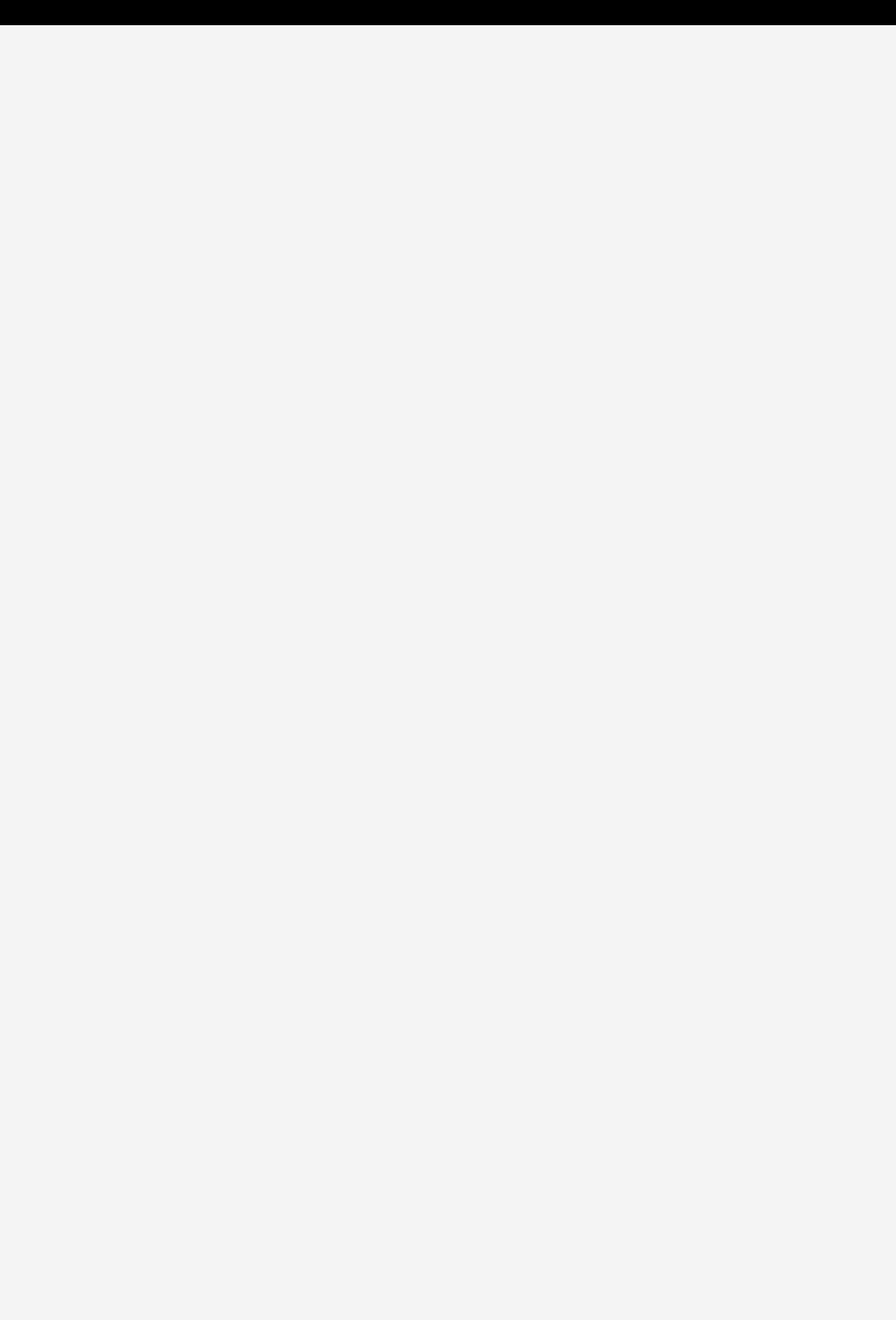
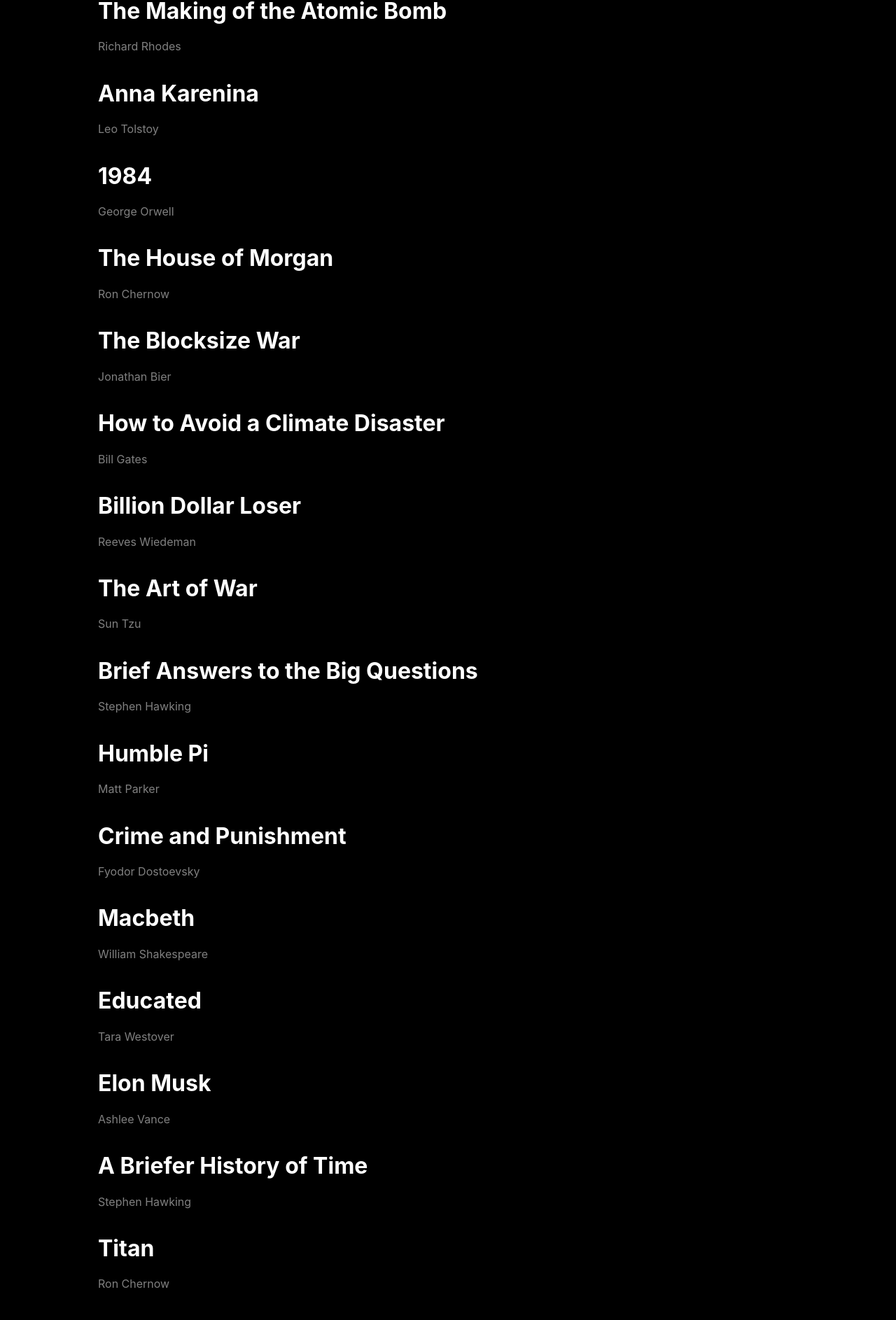
Before and after one commit to Taavi1p/portfolio, a React (Create React App) app: page /Books in a window 1280 px wide. Shown: the part 864-2750 px from the top of the page at 70% size. Before the commit the page ends 900 px from the top, so only its background shows below. Built offline with nearby package versions, Linux system fonts and the light colour scheme.

Commit message:
edited most sections

```diff
--- a/src/components/Books.js
+++ b/src/components/Books.js
@@ -8,7 +8,7 @@
       <div className='books-content'>
       <div className='header'>Books I have read</div>
       <BooksElement
-       title="Mastery"
+       title="⏳ Mastery"
        author="Robert Greene"
       />
       <BooksElement
@@ -27,6 +27,114 @@
        title="Hatching Twitter"
        author=" Nick Bilton"
       />
+       <BooksElement
+       title="The Making of the Atomic Bomb"
+       author="Richard Rhodes"
+      />
+       <BooksElement
+       title="Anna Karenina"
+       author=" Leo Tolstoy"
+      />
+       <BooksElement
+       title="1984"
+       author=" George Orwell"
+      />
+       <BooksElement
+       title="The House of Morgan"
+       author="Ron Chernow"
+      />
+       <BooksElement
+       title="The Blocksize War"
+       author=" Jonathan Bier"
+      />
+       <BooksElement
+       title="How to Avoid a Climate Disaster"
+       author=" Bill Gates"
+      />
+       <BooksElement
+       title="Billion Dollar Loser"
+       author=" Reeves Wiedeman"
+      />
+      <BooksElement
+       title="The Art of War"
+       author=" Sun Tzu"
+      />
+      <BooksElement
+       title="Brief Answers to the Big Questions"
+       author=" Stephen Hawking"
+      />
+      <BooksElement
+       title="Humble Pi"
+       author="Matt Parker"
+      />
+      <BooksElement
+       title="Crime and Punishment"
+       author=" Fyodor Dostoevsky"
+      />
+      <BooksElement
+       title="Macbeth"
+       author="  William Shakespeare"
+      />
+      <BooksElement
+       title="Educated"
+       author="Tara Westover"
+      />
+      <BooksElement
+       title="Elon Musk"
+       author=" Ashlee Vance"
+      />
+      <BooksElement
+       title="A Briefer History of Time"
+       author="Stephen Hawking"
+      />
+      <BooksElement
+       title="Titan"
+       author=" Ron Chernow"
+      />
+      <BooksElement
+       title="The Everything Store"
+       author="Brad Stone"
+      />
+      <BooksElement
+       title="The Airbnb Story"
+       author="Leigh Gallagher"
+      />
+      <BooksElement
+       title="The Art of Startup Fundraising"
+       author="Alejandro Cremades, Barbara Corcoran"
+      />
+      <BooksElement
+       title="How to Turn Down a Billion Dollars"
+       author=" Billy Gallagher"
+      />
+      <BooksElement
+       title="Selling for Dummies, Second Edition"
+       author="Tom Hopkins"
+      />
+      <BooksElement
+       title="The Man Who Knew the Way to the Moon"
+       author=" Todd Zwillich"
+      />
+      <BooksElement
+       title="Ghost in the Wires"
+       author="Kevin Mitnick, William L. Simon"
+      />
+      <BooksElement
+       title="How to Win Friends & Influence People"
+       author="Dale Carnegie"
+      />
+      <BooksElement
+       title="The Power of Habit"
+       author="Charles Duhigg"
+      />
+       <BooksElement
+       title="Our Mathematical Universe"
+       author=" Max Tegmark"
+      />
+       <BooksElement
+       title="Superintelligence"
+       author=" Nick Bostrom"
+      />
       </div>
     </div>
 );
--- a/src/components/Investing.js
+++ b/src/components/Investing.js
@@ -1,10 +1,15 @@
 import React from 'react';
 import '../styles/investing.css';
+import InvestingElement from './InvestingElement';
 
 function Investing() {
   return (
     <div className="investing-page">
-
+      <div className='investing-content'>
+        <div className='header'>Positions I hold</div>
+        <InvestingElement
+         stock="Vanguard S&P 500 (dist)"/>
+      </div>
     </div>
 );
 }
--- /dev/null
+++ b/src/components/InvestingElement.js
@@ -0,0 +1,12 @@
+import React from 'react';
+//import '../styles/InvestingElement.css';
+
+const InvestingElement = ({ stock}) => {
+  return (
+    <div>
+      <h1>{stock}</h1>
+    </div>
+  );
+};
+
+export default InvestingElement;
--- a/src/components/Math.js
+++ b/src/components/Math.js
@@ -6,7 +6,7 @@
 function Math() {
   return (
     <div className="math-page">
-      <div className='content'>
+      <div className='math-content'>
         <div className='header'>In loving memory of...</div>
         <img src={galoisPic} className='galois-pic'/>
         <MathPost
@@ -17,19 +17,19 @@
       />
       <MathPost
         header="TÜ autumn university math competition"
-        paragraph="The normal TÜ math comepetition format. 6 questions, unforunately no calculus."
+        paragraph="My first time at the competition. I feel like I did decent. Should have dome better on the calculus question"
         pdfUrl="path/to/your/document1.pdf"
         pdfText="exercises"
       />
       <MathPost
         header="Estonian High School finishing exams"
-        paragraph="The normal TÜ math comepetition format. 6 questions, unforunately no calculus."
+        paragraph="I got 92/100. I feel like I did very well, just had a annoying drawing error on the last exercise and lost 8 points because of that."
         pdfUrl="path/to/your/document1.pdf"
         pdfText="exercises"
       />
       <MathPost
         header="Estonian high school math competetion"
-        paragraph="The normal TÜ math comepetition format. 6 questions, unforunately no calculus."
+        paragraph="No comment"
         pdfUrl="path/to/your/document1.pdf"
         pdfText="exercises"
       />
--- a/src/styles/PdfLink.css
+++ b/src/styles/PdfLink.css
@@ -1,5 +1,4 @@
 .pdf-link {
     color: white;
-    text-decoration: none;
-    font-size: 30px;
+    font-size: 20px;
   }
--- a/src/styles/cv.css
+++ b/src/styles/cv.css
@@ -15,15 +15,6 @@
     box-shadow: 0 0 5px 5px white;
   }
 
-  .pdf-link {
-    display: flex;
-    justify-content: center;
-    align-items: center;
-    padding: 20px;
-    font-size: 50px;
-    color: white;
-    text-decoration: none;
-  }
 
   .a{
     font-size: 100px
--- a/src/styles/investing.css
+++ b/src/styles/investing.css
@@ -1,7 +1,18 @@
 .investing-page {
-    background-color: black;
-    height: 100vh;
+  padding-top: 100px;
+  background-color: black;
+  min-height: 100vh;
+  }
+
+  .investing-content {
+    margin-left:auto;
+    margin-right: auto;
+    border: 10px white;
     display: flex;
-    justify-content: center;
-    align-items: center;
+    flex-direction: column;
+    width: 1000px;
   }
+
+  .header {
+    margin-bottom: 100px;
+  }
--- a/src/styles/math.css
+++ b/src/styles/math.css
@@ -3,14 +3,12 @@
     background-color: black;
   }
 
-  .content {
+  .math-content {
     margin-left:auto;
     margin-right: auto;
     border: 10px white;
     display: flex;
     flex-direction: column;
-    justify-content: center;
-    align-items: center;
     width: 1000px;
   }
 
```
